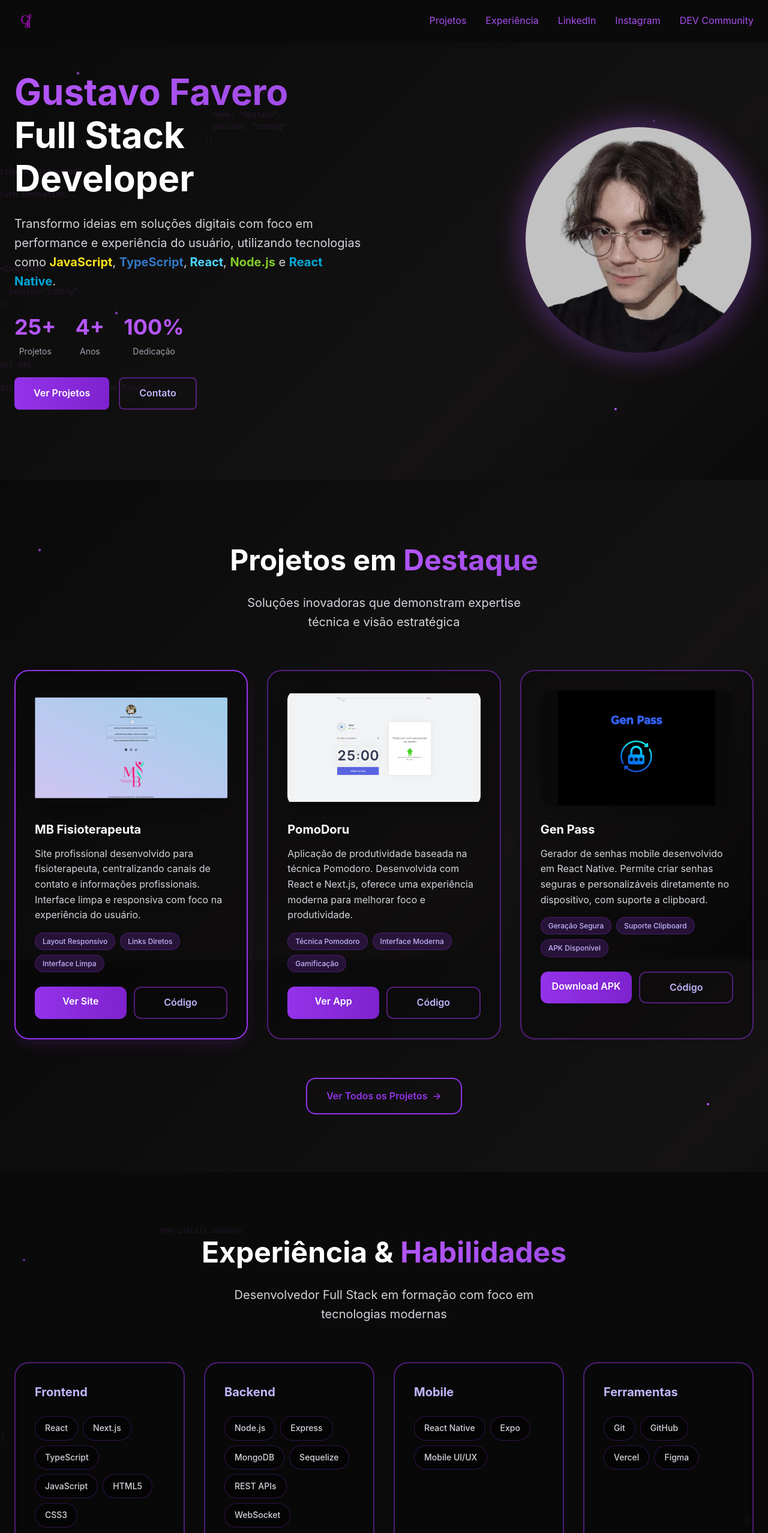
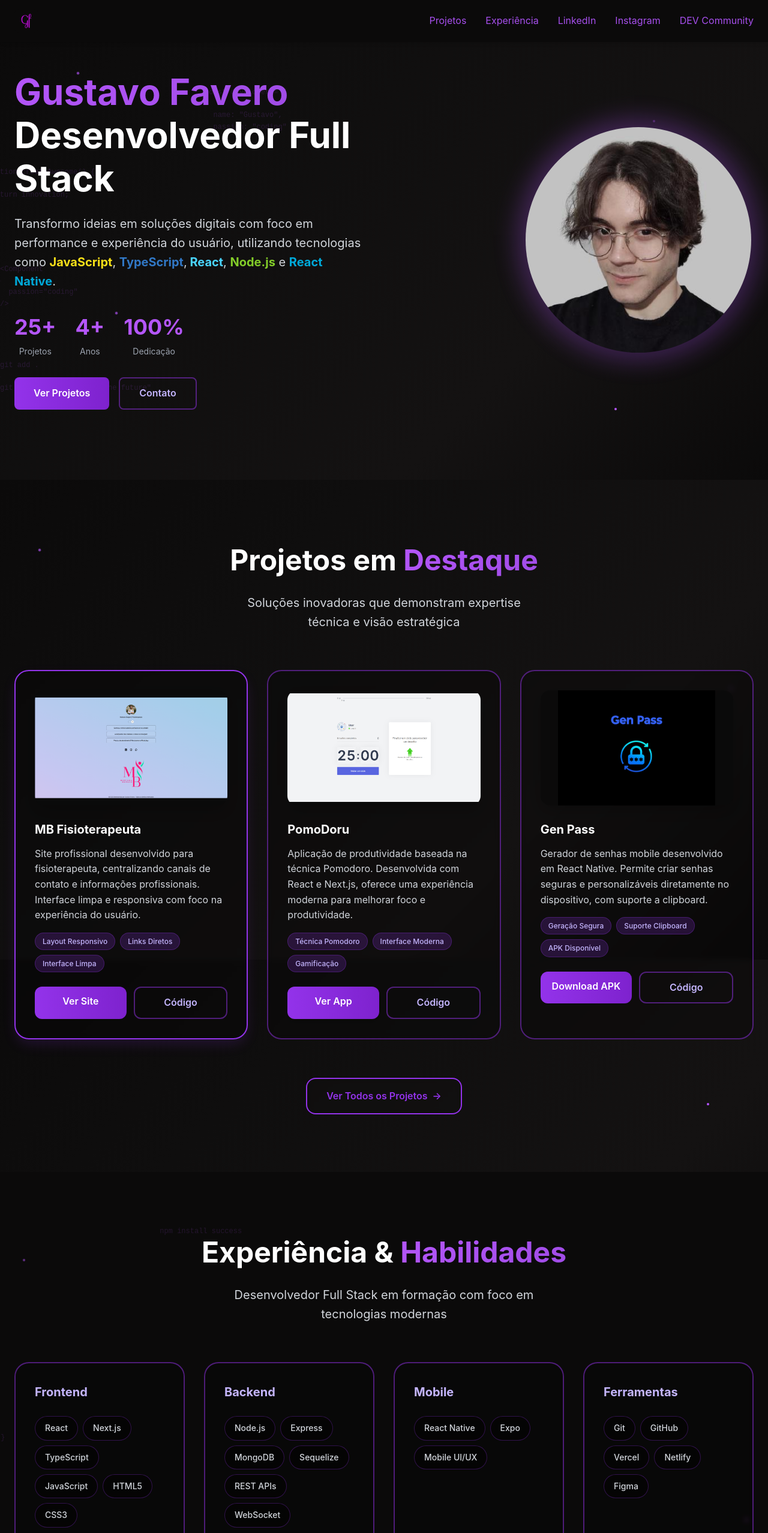
Before and after one commit to gufvr/gufvr-portfolio-2k25, a React (Vite) app: page / in a window 1280 px wide. Shown: the top 2556 px of the page at 60% size. Built offline with nearby package versions, Linux system fonts and the light colour scheme.

Commit message:
fix: update hero subtitle to Portuguese and add Netlify to skills list

```diff
--- a/src/components/sections/Hero/Hero.jsx
+++ b/src/components/sections/Hero/Hero.jsx
@@ -62,7 +62,7 @@ const Hero = () => {
             <h1 className="hero-title">
               <span className="gradient-text">Gustavo Favero</span>
               <br />
-              <span className="hero-subtitle">Full Stack Developer</span>
+              <span className="hero-subtitle">Desenvolvedor Full Stack</span>
             </h1>
 
             <p className="hero-description">
--- a/src/components/sections/Skills/Skills.jsx
+++ b/src/components/sections/Skills/Skills.jsx
@@ -42,7 +42,7 @@ const Skills = () => {
     },
     {
       title: "Ferramentas",
-      skills: ["Git", "GitHub", "Vercel", "Figma"]
+      skills: ["Git", "GitHub", "Vercel", "Netlify", "Figma"]
     }
   ];
 
```
